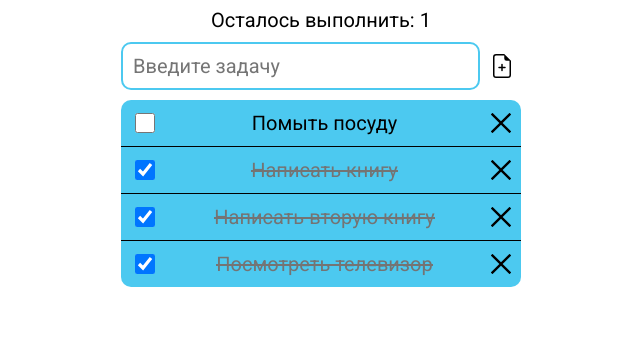
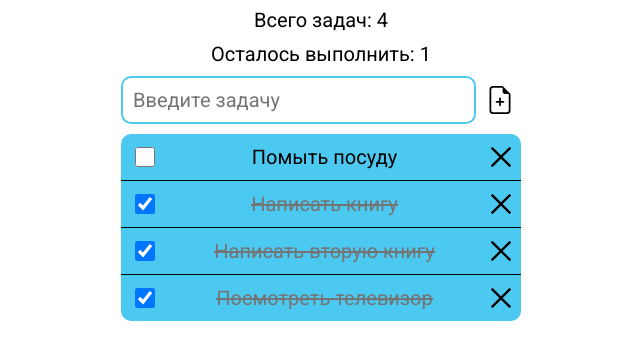
Before and after one commit to JazzmanDV/todo-app, a React (Create React App) app: page / in a window 1280 px wide. Shown: the top 360 px of the page, without its empty margins (319-959 px from the left). Built offline with nearby package versions, Linux system fonts and the light colour scheme.

Commit message:
Доработаны стили

```diff
--- a/src/App.jsx
+++ b/src/App.jsx
@@ -31,11 +31,9 @@ export default class App extends React.Component {
     };
 
     render() {
-        const todosCount = this.state.todos.filter((val) => !val.isDone).length;
-
         return (
             <div className={styles.app}>
-                <Counter todosCount={todosCount} />
+                <Counter todos={this.state.todos} />
                 <Input onCreate={this.handleCreate} />
                 <TodoList
                     todos={this.state.todos}
--- a/src/App.module.css
+++ b/src/App.module.css
@@ -1,4 +1,26 @@
 @import url("https://fonts.googleapis.com/css2?family=Roboto&display=swap");
+
+*,
+*::before,
+*::after {
+    box-sizing: border-box;
+}
+
+img,
+picture,
+video,
+canvas,
+svg {
+    display: block;
+    max-width: 100%;
+}
+
+input,
+button,
+textarea,
+select {
+    font: inherit;
+}
 
 :root {
     --primary-color: #4cc9f0;
@@ -9,6 +31,7 @@
 .app {
     display: flex;
     flex-direction: column;
+    gap: 10px;
     align-items: center;
     max-width: 400px;
     margin: 0 auto;
--- a/src/components/Counter/Counter.jsx
+++ b/src/components/Counter/Counter.jsx
@@ -1,13 +1,14 @@
 import React from "react";
-
-import styles from "./Counter.module.css";
 
 export default class Counter extends React.Component {
     render() {
+        const todosCount = this.props.todos.filter((val) => !val.isDone).length;
+
         return (
-            <div className={styles.counter}>
-                Осталось выполнить: {this.props.todosCount}
-            </div>
+            <>
+                <div>Всего задач: {this.props.todos.length}</div>
+                <div>Осталось выполнить: {todosCount}</div>
+            </>
         );
     }
 }
--- a/src/components/Counter/Counter.module.css
+++ /dev/null
@@ -1,3 +0,0 @@
-.counter {
-    margin-bottom: 10px;
-}
--- a/src/components/Input/Input.module.css
+++ b/src/components/Input/Input.module.css
@@ -1,20 +1,17 @@
 .flex-wrapper {
     display: flex;
+    gap: 10px;
     align-items: center;
     justify-content: space-between;
     width: 100%;
-    margin-bottom: 10px;
+    padding-right: 7px;
 }
 
 .input {
-    box-sizing: border-box;
     flex-grow: 1;
     min-height: 48px;
     padding: 10px;
-    margin-right: 10px;
     overflow: hidden;
-    font-family: "Roboto", sans-serif;
-    font-size: 20px;
     color: gray;
     white-space: break-spaces;
     resize: none;
@@ -35,10 +32,9 @@
 }
 
 .create-button {
-    width: 24px;
-    height: 24px;
+    width: 28px;
+    height: 28px;
     padding: 0;
-    margin-right: 7px;
     background: transparent;
     border: 0;
 }
```
